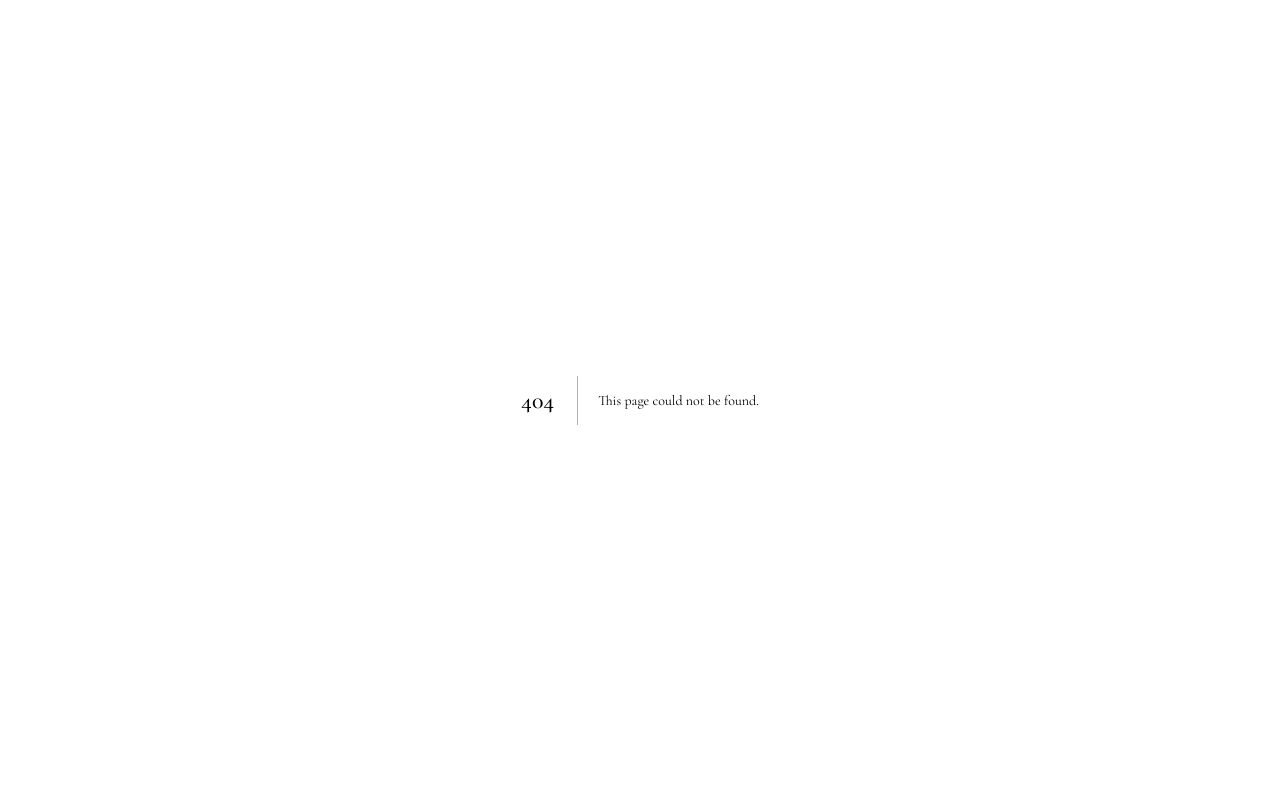
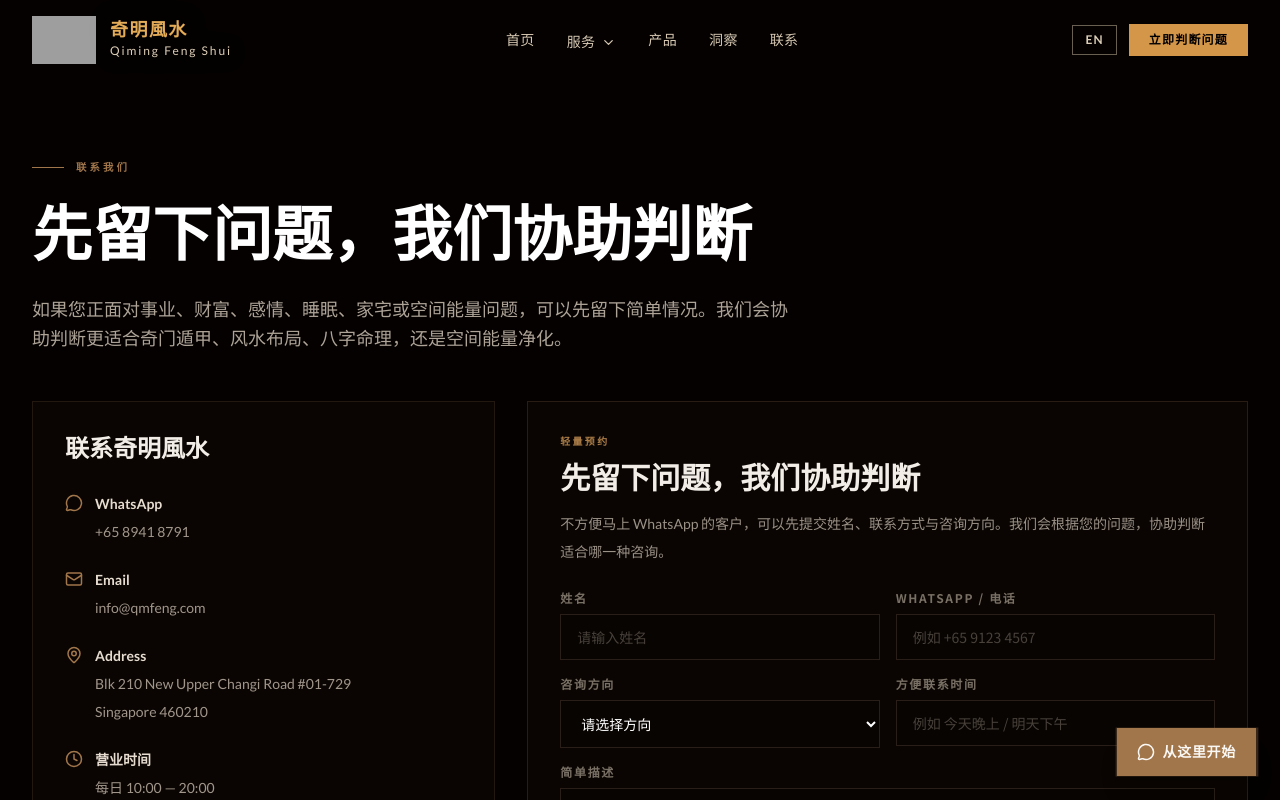
Before and after one commit to BODHIWONG/qmfeng-website, a Next.js app: page /contact in a window 1280 px wide. Before the commit this address had no page. Shown: the top 800 px of the page. Built offline with nearby package versions, Linux system fonts and the light colour scheme; grey boxes are pictures that could not be loaded.

Commit message:
Add dedicated contact page with consultation form

```diff
--- /dev/null
+++ b/app/contact/page.tsx
@@ -0,0 +1,138 @@
+"use client";
+
+import { LanguageProvider } from "@/contexts/language-context";
+import { useLanguage } from "@/contexts/language-context";
+import Navbar from "@/components/navbar";
+import Footer from "@/components/footer";
+import FloatingActions from "@/components/floating-actions";
+import ConsultationForm from "@/components/consultation-form";
+import { MapPin, Clock, Mail, MessageCircle } from "lucide-react";
+
+const WA_LINK = "https://wa.me/6589418791?text=Hello%20Master%20Qiming%2C%20I%20would%20like%20to%20enquire.";
+
+function ContactContent() {
+  const { t } = useLanguage();
+
+  return (
+    <div className="min-h-screen bg-[oklch(0.08_0.02_60)] text-white">
+      <Navbar />
+
+      <main className="container pt-32 pb-20 md:pt-40 md:pb-28">
+        <div className="mb-12 max-w-3xl">
+          <div className="mb-6 flex items-center gap-3">
+            <div className="h-px w-8 bg-[oklch(0.60_0.08_65)]" />
+            <span
+              className="text-[0.65rem] font-semibold uppercase tracking-[0.3em] text-[oklch(0.60_0.08_65)]"
+              style={{ fontFamily: "var(--font-lato), sans-serif" }}
+            >
+              {t("联系我们", "Contact")}
+            </span>
+          </div>
+
+          <h1
+            className="mb-5 text-4xl font-bold leading-tight md:text-6xl"
+            style={{ fontFamily: "var(--font-cormorant), var(--font-noto-serif), serif" }}
+          >
+            {t("先留下问题，我们协助判断", "Leave Your Question for Initial Review")}
+          </h1>
+
+          <p
+            className="text-base leading-relaxed text-[oklch(0.72_0.02_70)] md:text-lg"
+            style={{ fontFamily: "var(--font-lato), var(--font-noto-sans), sans-serif" }}
+          >
+            {t(
+              "如果您正面对事业、财富、感情、睡眠、家宅或空间能量问题，可以先留下简单情况。我们会协助判断更适合奇门遁甲、风水布局、八字命理，还是空间能量净化。",
+              "If you are facing career, wealth, relationship, sleep, home energy or space-related concerns, leave a short note. We will review your situation and suggest whether Qi Men Dun Jia, Feng Shui, Bazi or Space Energy Purification may be more suitable."
+            )}
+          </p>
+        </div>
+
+        <div className="grid gap-8 lg:grid-cols-[0.9fr_1.4fr] lg:items-start">
+          <aside className="border border-[oklch(0.22_0.025_60)] bg-[oklch(0.12_0.018_60)] p-6 md:p-8">
+            <h2
+              className="mb-6 text-2xl font-bold text-[oklch(0.95_0.01_75)]"
+              style={{ fontFamily: "var(--font-cormorant), var(--font-noto-serif), serif" }}
+            >
+              {t("联系奇明風水", "Contact QiMing Feng Shui")}
+            </h2>
+
+            <div
+              className="space-y-5 text-sm leading-7 text-[oklch(0.68_0.02_70)]"
+              style={{ fontFamily: "var(--font-lato), var(--font-noto-sans), sans-serif" }}
+            >
+              <a
+                href="https://wa.me/6589418791?text=Hello%20Master%20Qiming%2C%20I%20would%20like%20to%20enquire."
+                target="_blank"
+                rel="noopener noreferrer"
+                className="flex gap-3 transition-colors hover:text-[oklch(0.72_0.10_70)]"
+              >
+                <MessageCircle className="mt-1 shrink-0 text-[oklch(0.60_0.08_65)]" size={18} />
+                <span>
+                  <strong className="block text-[oklch(0.90_0.02_75)]">WhatsApp</strong>
+                  +65 8941 8791
+                </span>
+              </a>
+
+              <a
+                href="mailto:info@qmfeng.com"
+                className="flex gap-3 transition-colors hover:text-[oklch(0.72_0.10_70)]"
+              >
+                <Mail className="mt-1 shrink-0 text-[oklch(0.60_0.08_65)]" size={18} />
+                <span>
+                  <strong className="block text-[oklch(0.90_0.02_75)]">Email</strong>
+                  info@qmfeng.com
+                </span>
+              </a>
+
+              <a
+                href="https://www.google.com/maps/place/Blk+210+New+Upper+Changi+Road,+%2301-729,+Singapore+460210"
+                target="_blank"
+                rel="noopener noreferrer"
+                className="flex gap-3 transition-colors hover:text-[oklch(0.72_0.10_70)]"
+              >
+                <MapPin className="mt-1 shrink-0 text-[oklch(0.60_0.08_65)]" size={18} />
+                <span>
+                  <strong className="block text-[oklch(0.90_0.02_75)]">Address</strong>
+                  Blk 210 New Upper Changi Road #01-729<br />Singapore 460210
+                </span>
+              </a>
+
+              <div className="flex gap-3">
+                <Clock className="mt-1 shrink-0 text-[oklch(0.60_0.08_65)]" size={18} />
+                <span>
+                  <strong className="block text-[oklch(0.90_0.02_75)]">{t("营业时间", "Hours")}</strong>
+                  {t("每日 10:00 — 20:00", "Daily 10:00 — 20:00")}
+                </span>
+              </div>
+            </div>
+
+            <div className="mt-8 border-t border-[oklch(0.24_0.025_60)] pt-6">
+              <a
+                href={WA_LINK}
+                target="_blank"
+                rel="noopener noreferrer"
+                className="inline-flex w-full justify-center bg-[oklch(0.72_0.12_70)] px-5 py-3 text-xs font-bold uppercase tracking-[0.16em] text-[oklch(0.08_0.02_60)] transition-opacity hover:opacity-90"
+                style={{ fontFamily: "var(--font-lato), sans-serif" }}
+              >
+                {t("WhatsApp 立即咨询", "WhatsApp Consultation")}
+              </a>
+            </div>
+          </aside>
+
+          <ConsultationForm />
+        </div>
+      </main>
+
+      <Footer />
+      <FloatingActions />
+    </div>
+  );
+}
+
+export default function ContactPage() {
+  return (
+    <LanguageProvider>
+      <ContactContent />
+    </LanguageProvider>
+  );
+}
```
